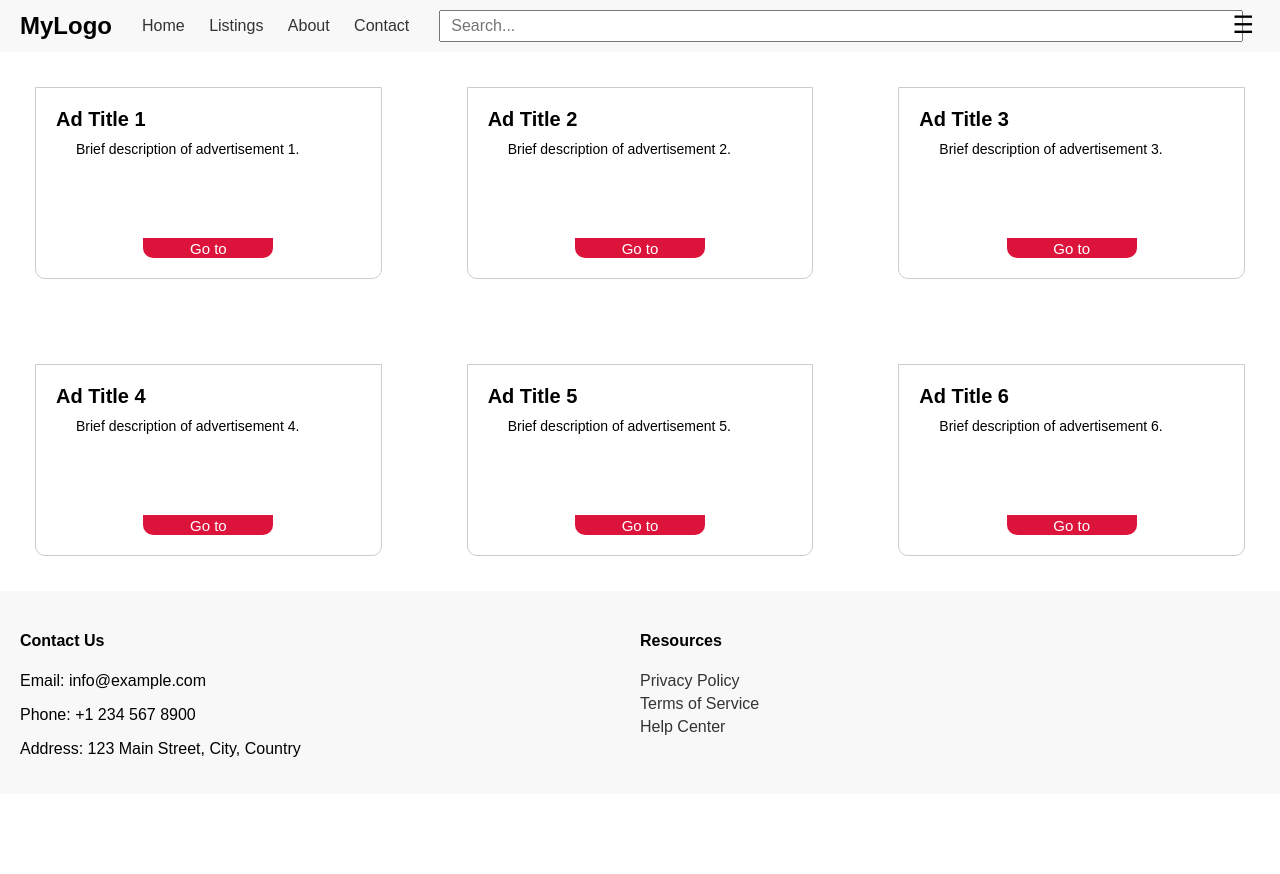
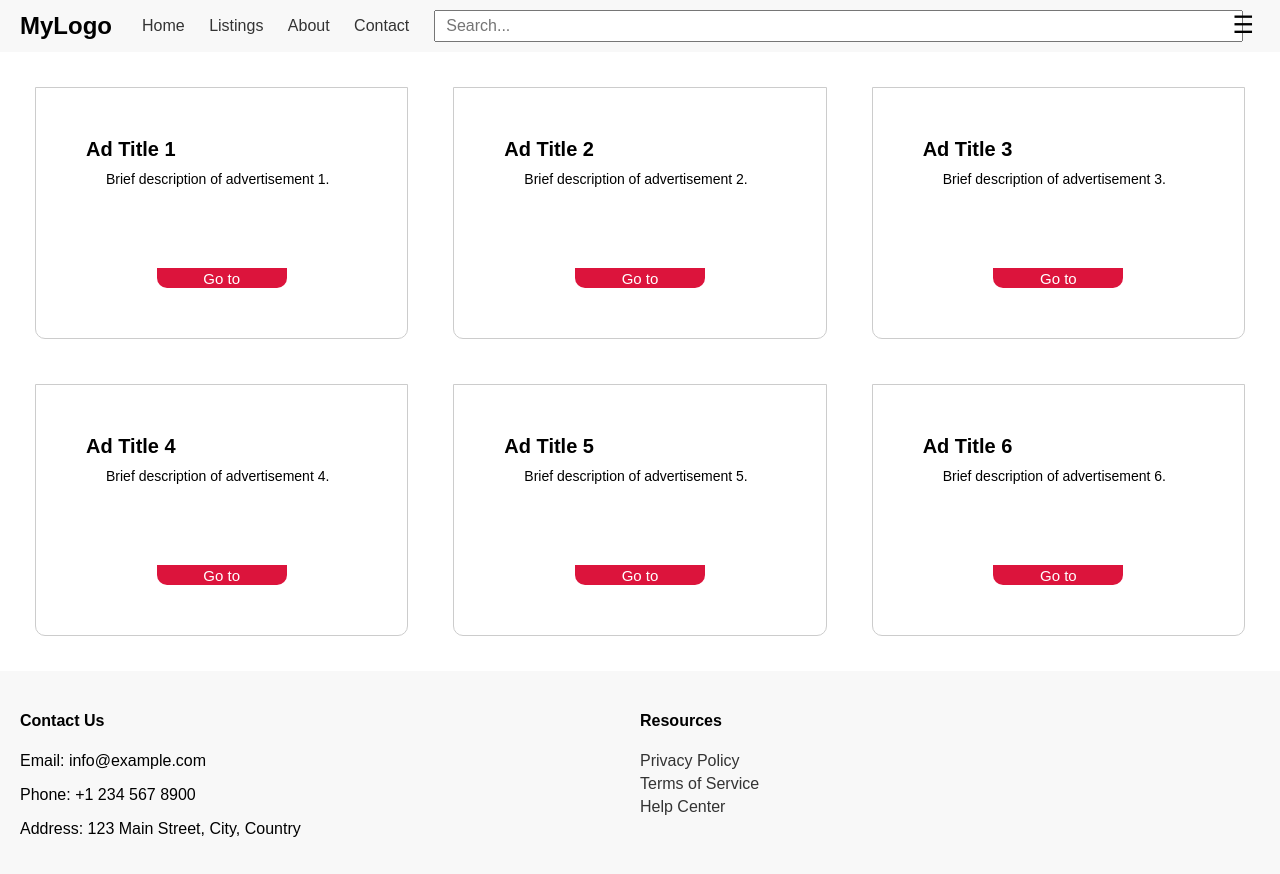
Before and after one commit to Krisokvass/pract3, a plain HTML site: page index.html in a window 1280 px wide. Before the commit the page ends 800 px from the top, so only its background shows below. Drawn offline with Linux system fonts and the light colour scheme.

Commit message:
Update index.html

```diff
--- a/index.html
+++ b/index.html
@@ -46,7 +46,7 @@
         /* Search bar */
         .search-container {
             flex: 1;
-            margin-left: 20px;
+            margin-left: 15px;
         }
         .search-container input[type="text"] {
             width: 95%;
@@ -74,11 +74,11 @@
         .ad-grid {
             display: grid;
             grid-template-columns: repeat(3, 1fr);
-            gap: 85px;
+            gap: 45px;
         }
         .ad-card {
             border: 1px solid #ccc;
-            padding: 20px;
+            padding: 50px;
             display: flex;
             flex-direction: column;
             justify-content: space-between;
```
